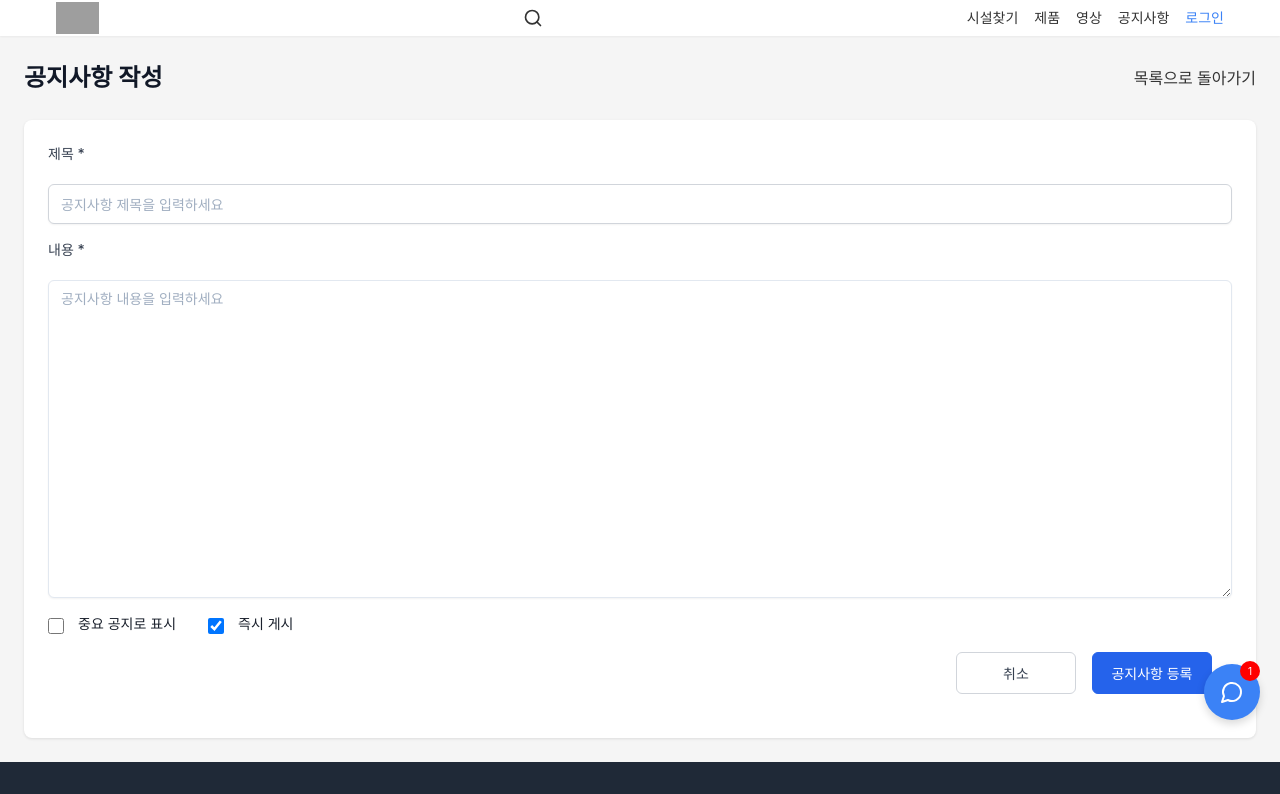
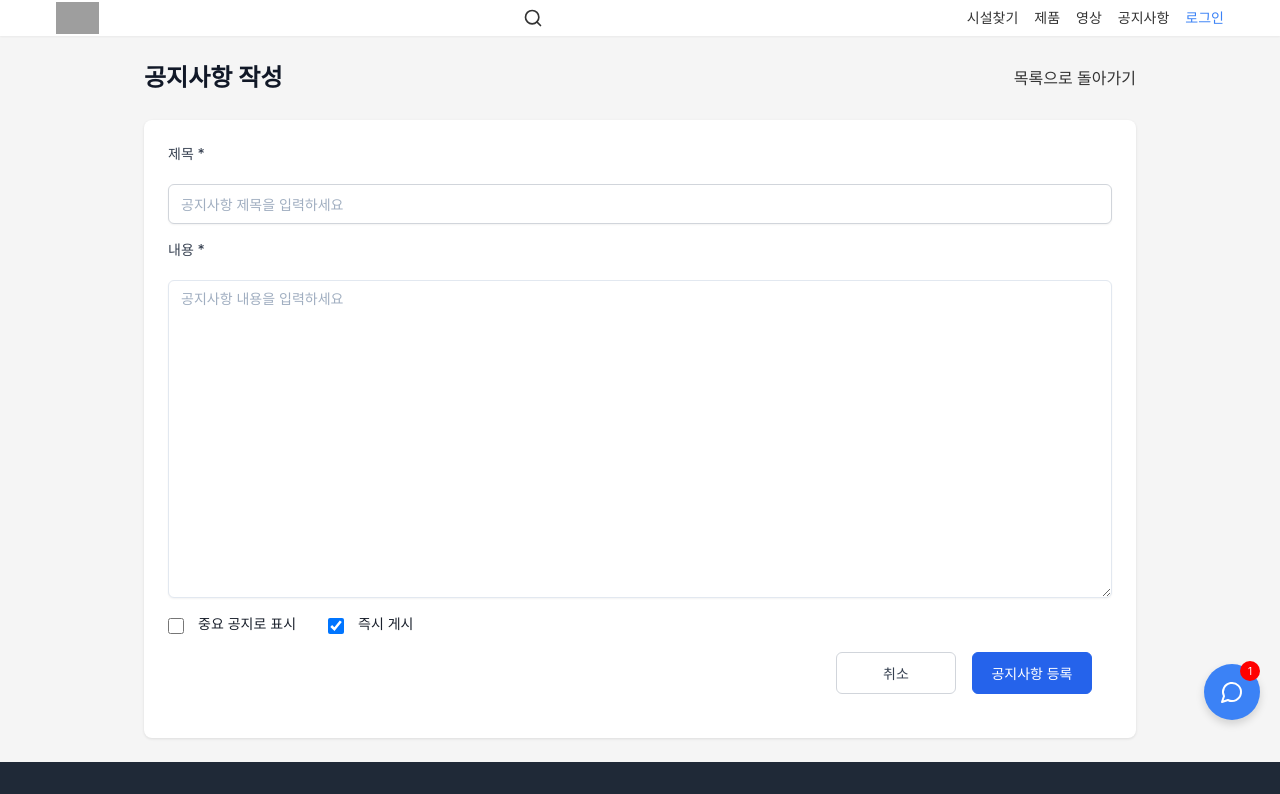
Before and after one commit to JinsuNa/msy, a React (Create React App) app: page /admin/notices/new in a window 1280 px wide. Shown: the top 794 px of the page. Built offline with nearby package versions, Linux system fonts and the light colour scheme; grey boxes are pictures that could not be loaded.

Commit message:
공공지지

```diff
--- a/src/pages/HomePage.js
+++ b/src/pages/HomePage.js
@@ -9,7 +9,6 @@ import {
 } from "lucide-react"
 
 import { Button } from "../components/ui/Button"
-import { Input } from "../components/ui/Input"
 import FacilityTypeGrid from "../components/FacilityTypeGrid"
 import FaqSection from "../components/FaqSection"
 import PromotionSection from "../components/PromotionSection"
@@ -46,9 +45,8 @@ function HomePage() {
   const [isLoggedIn, setIsLoggedIn] = useState(false)
 
   useEffect(() => {
-    // 초기 진입 시 무조건 로그아웃 상태로 설정 (개발용)
-    localStorage.removeItem("accessToken")
-    setIsLoggedIn(false)
+    const token = localStorage.getItem("accessToken")
+    setIsLoggedIn(!!token)
   }, [])
 
   const handleLogout = () => {
--- a/src/pages/admin/NoticeCreatePage.js
+++ b/src/pages/admin/NoticeCreatePage.js
@@ -77,9 +77,9 @@ const NoticeCreatePage = () => {
       <div className="admin-notice-create">
         <div className="admin-header">
           <h1>공지사항 작성</h1>
-          <Button onClick={() => navigate("/admin/notices")} variant="outline">
-            목록으로 돌아가기
-          </Button>
+          <Button onClick={() => navigate("/notices")} variant="outline">
+              목록으로 돌아가기
+            </Button>
         </div>
 
         <form onSubmit={handleSubmit} className="notice-form">
--- a/src/styles/AdminNoticeCreatePage.css
+++ b/src/styles/AdminNoticeCreatePage.css
@@ -1,6 +1,9 @@
 .admin-notice-create {
-  padding: 1.5rem;
+  max-width: 1024px;         /* 최대 너비 제한 */
+  margin: 0 auto;           /* 중앙 정렬 */
+  padding: 1.5rem 1rem;     /* 좌우 여백 확보 */
 }
+
 
 .admin-header {
   display: flex;
```
